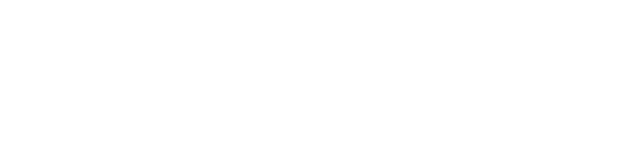
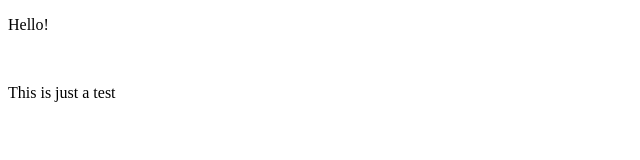
Before and after one commit to wharperr/wharperr.github.io, a plain HTML site: page index.html in a window 1280 px wide. Shown: the whole page, without its empty margins (0-640 px from the left). Drawn offline with Linux system fonts and the light colour scheme.

Commit message:
new stuff

```diff
--- a/index.html
+++ b/index.html
@@ -4,6 +4,8 @@
         <title> </title>
     </head>
     <body>
-
+    <p> Hello! </p>
+    <br>
+    <p> This is just a test</p>
     </body>
 </html>
```
